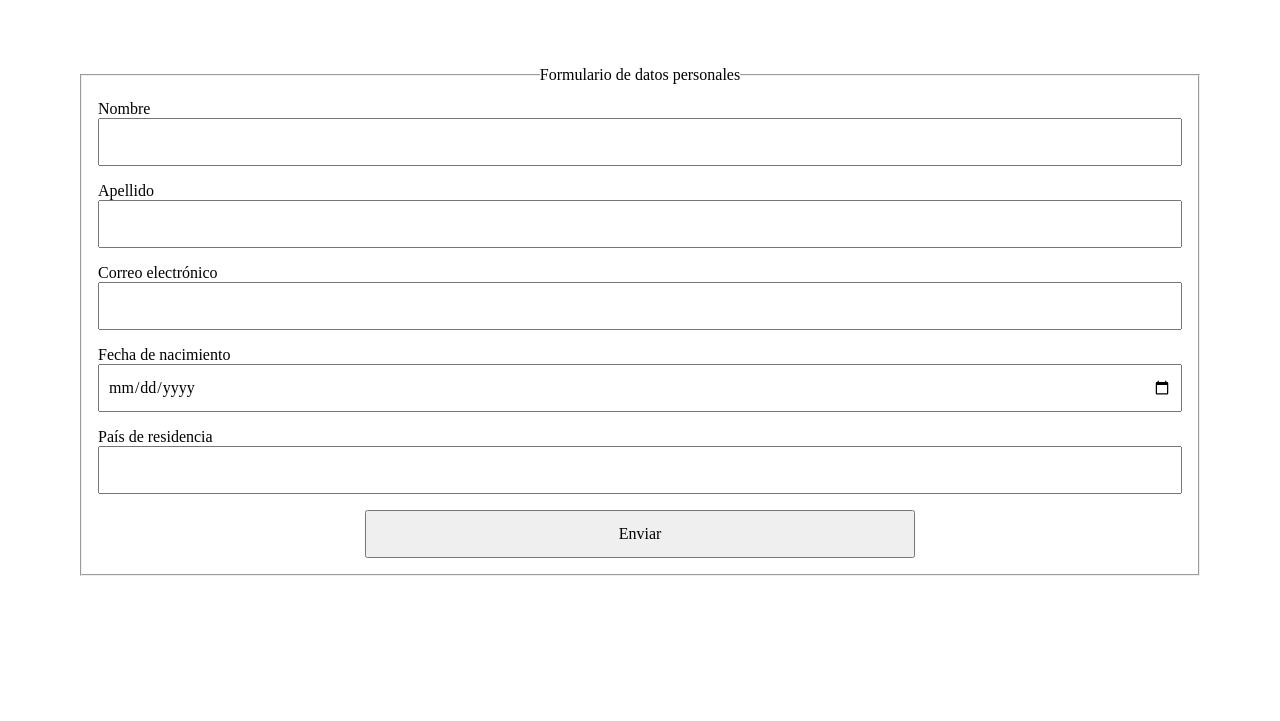
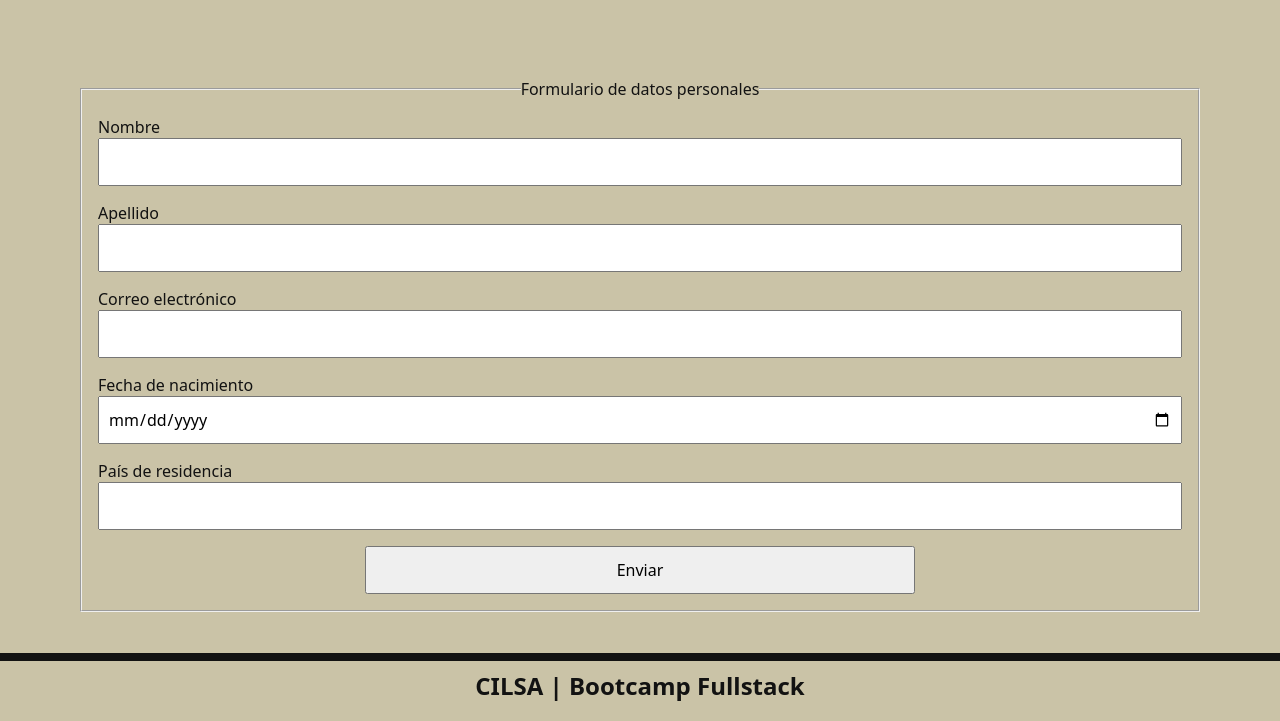
Before and after one commit to sosaian/cilsa-ejercicios-c1, a plain HTML site: page index.html in a window 1280 px wide. Shown: the part 79-800 px from the top of the page. Drawn offline with Linux system fonts and the light colour scheme.

Commit message:
Add Header, Main and Footer elements to index.html alongside CSS for original styling theme

```diff
--- a/css/styles.css
+++ b/css/styles.css
@@ -41,12 +41,55 @@ input, button, textarea, select { font: inherit; }
 
 /* ========================================================== */
 
+html {
+    --clr-primary: #cac3a7;
+    --clr-secondary: #121212;
+    --clr-accent: green;
+
+    scroll-behavior: smooth;
+    font-family: system-ui, -apple-system, BlinkMacSystemFont, 'Segoe UI', Roboto, Oxygen, Ubuntu, Cantarell, 'Open Sans', 'Helvetica Neue', sans-serif;
+}
+
 body {
-    max-height: 100vh;
+    background-color: var(--clr-primary);
+    color: var(--clr-secondary);
+    height: 100vh;
+    display: grid;
+    grid-template-columns: auto;
+    grid-template-rows: 1fr 8fr 1fr;
+    grid-template-areas:
+        "header"
+        "main"
+        "footer";
+    align-items: center;
+}
+
+header {
+    padding: 0.5rem;
+    grid-area: header;
+    border-bottom: 0.5rem solid var(--clr-secondary);
+
     display: flex;
-    flex-direction: column;
+    justify-content: space-between;
+    align-items: center;
+}
+
+header > div > button {
+    padding: 0.5rem;
+    min-height: 3rem;
+}
+
+main {
+    margin-top: 3rem;
+    padding: 0.5rem;
+    grid-area: main;
+    height: 100%;
+
+    display: flex;
     justify-content: center;
     align-items: center;
+
+    overflow-y: auto;
 }
 
 form {
@@ -87,3 +130,12 @@ fieldset > button {
     min-height: 3rem;
     align-self: center;
 }
+
+footer {
+    padding: 0.5rem;
+    grid-area: footer;
+    border-top: 0.5rem solid var(--clr-secondary);
+
+    display: grid;
+    place-items: center;
+}
--- a/index.html
+++ b/index.html
@@ -8,6 +8,14 @@
     <script src="./js/script.js"></script>
 </head>
 <body>
+    <header>
+        <h1>Ejercicios Clase 1</h1>
+        <div>
+            <button id="styleDefault">Estilo original</button>
+            <button id="styleHighContrast">Estilo de Alto Contraste</button>
+        </div>
+    </header>
+    <main>
         <form id="form">
             <fieldset>
                 <legend>Formulario de datos personales</legend>
@@ -35,5 +43,9 @@
                 <button id="formSubmit" type="submit">Enviar</button>
             </fieldset>
         </form>
+    </main>
+    <footer>
+        <h2>CILSA | Bootcamp Fullstack</h2>
+    </footer>
 </body>
 </html>
```
Lines whose indentation alone changed are shown as unchanged.
